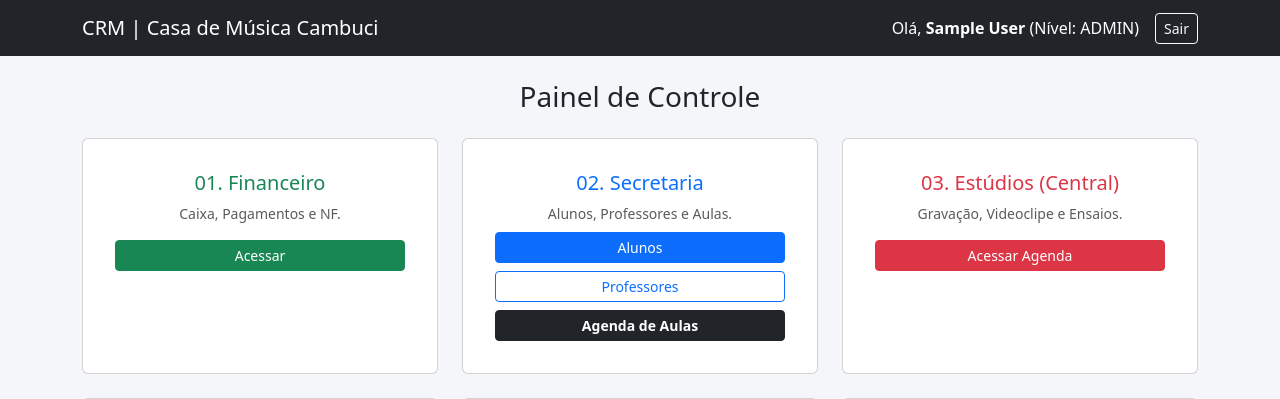
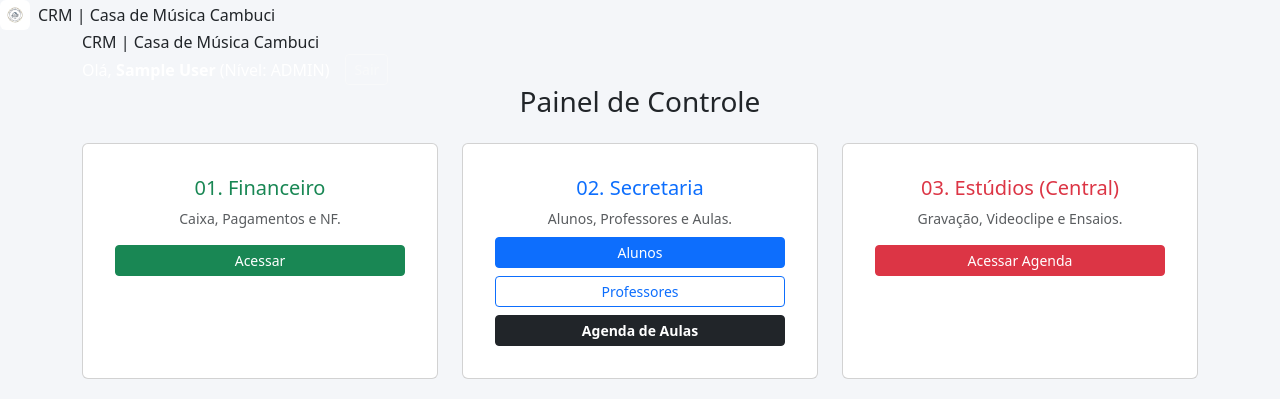
Before and after one commit to Casademusicacambuci/escola_musica, a Flask app: page /dashboard in a window 1280 px wide. Shown: the top 399 px of the page. Run offline with Flask 3, Linux system fonts and the light colour scheme; the visitor is signed in with stand-in values (Sample User, id 1).

Commit message:
Update navbar with logo and brand name

```diff
--- a/templates/dashboard.html
+++ b/templates/dashboard.html
@@ -16,7 +16,10 @@
 </head>
 <body>
 
-    <nav class="navbar navbar-expand-lg navbar-dark mb-4">
+    <a class="navbar-brand d-flex align-items-center" href="/dashboard">
+    <img src="{{ url_for('static', filename='logo.png') }}" alt="Logo" height="30" class="me-2 rounded bg-white p-1">
+    <span>CRM | Casa de Música Cambuci</span>
+</a>
         <div class="container">
             <a class="navbar-brand" href="#">CRM | Casa de Música Cambuci</a>
             <div class="d-flex text-white align-items-center">
```
